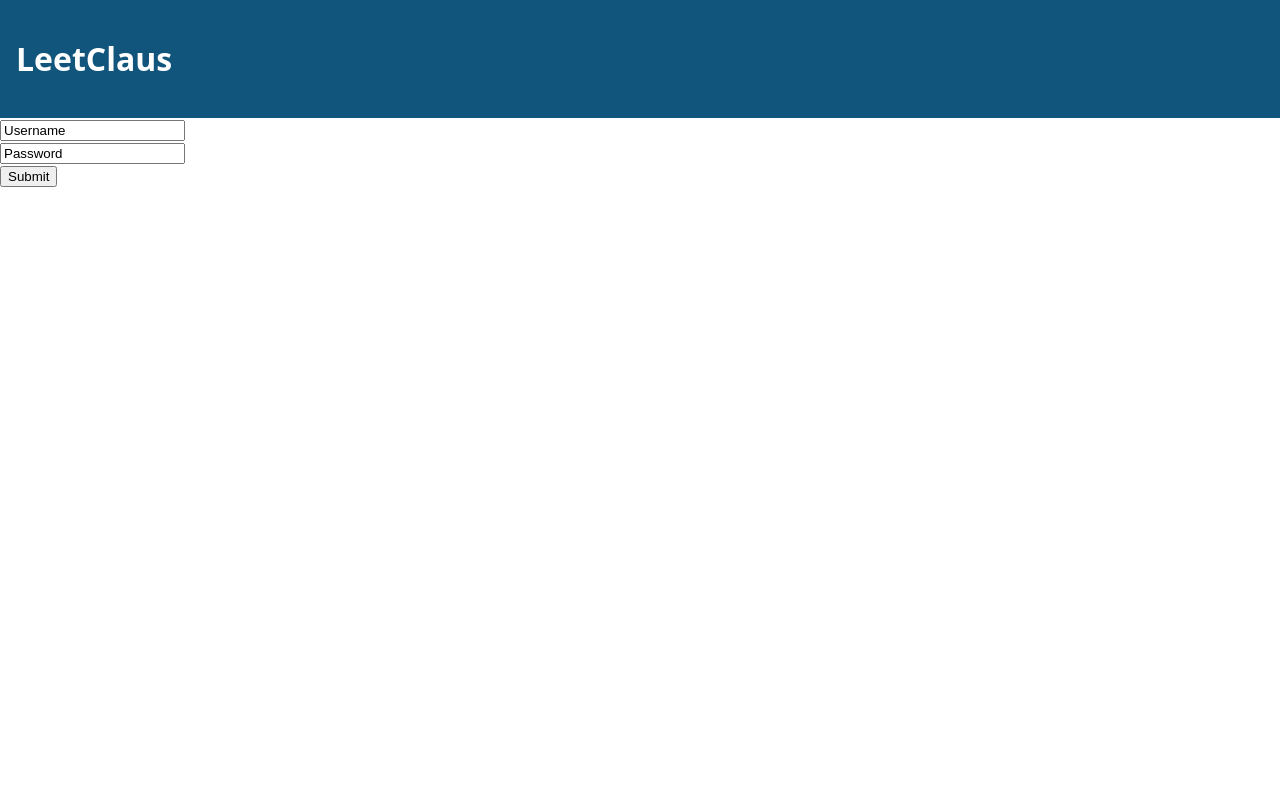
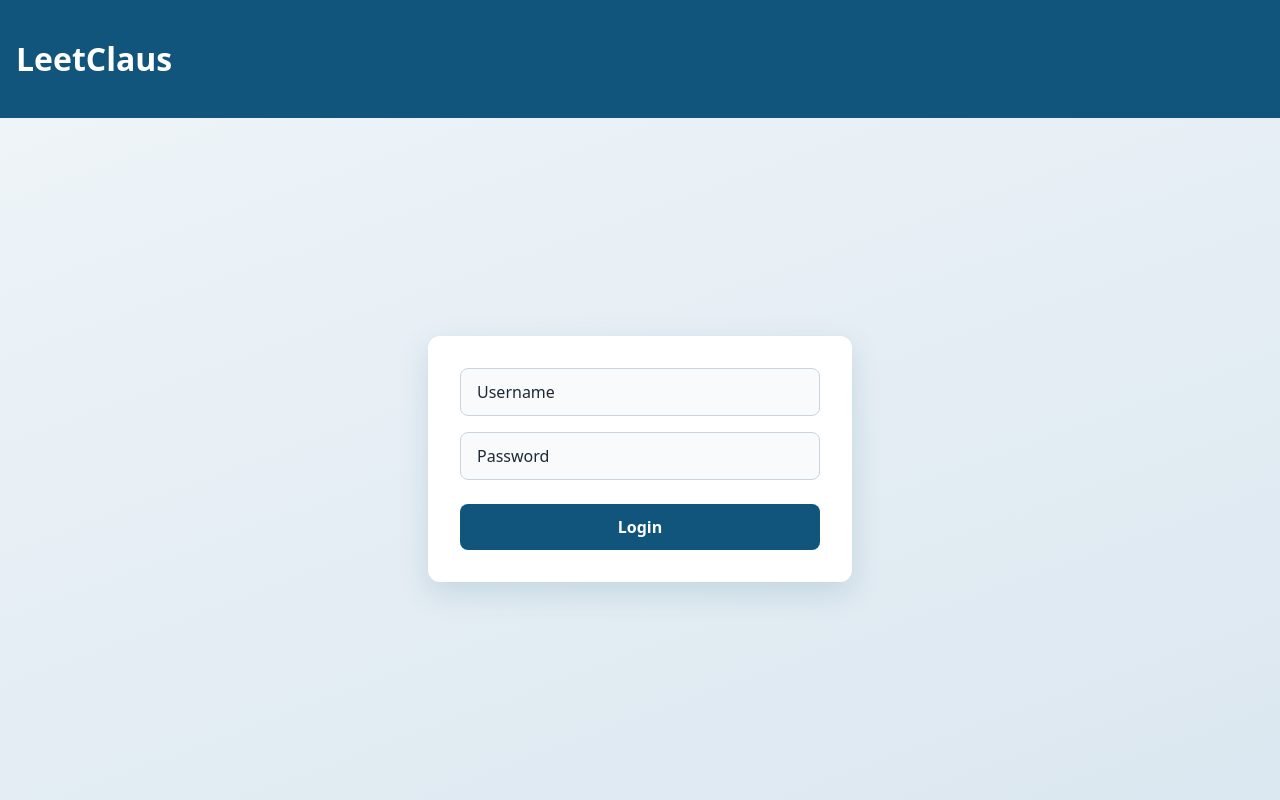
Before and after one commit to AGannon22/LeetClaus, a Flask app: page /login in a window 1280 px wide. Run offline with Flask 3, Linux system fonts and the light colour scheme.

Commit message:
frontend login stuff done

```diff
--- /dev/null
+++ b/account_stuff.py
@@ -0,0 +1,5 @@
+from db import auth_db
+def handleLogin(request):
+    pass
+def validateAccount(request):
+    pass
--- a/app.py
+++ b/app.py
@@ -1,4 +1,5 @@
-from flask import Flask, render_template
+from flask import Flask, render_template, request
+from account_stuff import handleLogin, validateAccount
 
 app = Flask(__name__)
 
@@ -8,10 +9,16 @@ def index():
     return render_template("index.html")
 @app.route("/login",methods=['GET','POST'])
 def login():
-    return render_template('login.html',title="Login")
+    if request.method == "GET":
+        return render_template('login.html',title="Login")
+    elif request.method == "POST":
+        handleLogin(request)
 @app.route("/register")
 def register():
-    pass
+    if request.method == "GET":
+        return render_template('register.html', title="Register")
+    elif request.method == "POST":
+        validateAccount(request)
 
 if __name__ == "__main__":
     app.run(debug=True)
--- a/static/style.css
+++ b/static/style.css
@@ -19,3 +19,65 @@ header {
     align-items: center;
 }
 /*login and registering */
+.accountformcontainer {
+    flex: 1;
+    display: flex;
+    justify-content: center;
+    align-items: center;
+    padding: 2rem 1rem;
+    background: linear-gradient(160deg, #eef4f8 0%, #dbe7f0 100%);
+}
+.accountformcontainer form {
+    width: 100%;
+    max-width: 360px;
+    padding: 2rem;
+    background: white;
+    border-radius: 12px;
+    box-shadow: 0 10px 30px rgba(17, 85, 124, 0.15);
+    display: flex;
+    flex-direction: column;
+    gap: 1rem;
+}
+.loginField input {
+    width: 100%;
+    box-sizing: border-box;
+    padding: 0.75rem 1rem;
+    font: inherit;
+    color: #1f2933;
+    border: 1px solid #c9d6df;
+    border-radius: 8px;
+    background: #f8fafc;
+    transition: border-color 0.2s, box-shadow 0.2s, background 0.2s;
+}
+.loginField input::placeholder {
+    color: #8a9ba8;
+}
+.loginField input:focus {
+    outline: none;
+    border-color: #11557C;
+    background: white;
+    box-shadow: 0 0 0 3px rgba(17, 85, 124, 0.2);
+}
+.loginField button {
+    width: 100%;
+    padding: 0.75rem;
+    margin-top: 0.5rem;
+    font: inherit;
+    font-weight: 600;
+    color: white;
+    background: #11557C;
+    border: none;
+    border-radius: 8px;
+    cursor: pointer;
+    transition: background 0.2s, transform 0.1s;
+}
+.loginField button:hover {
+    background: #0d4463;
+}
+.loginField button:active {
+    transform: scale(0.98);
+}
+.loginField button:focus-visible {
+    outline: 3px solid rgba(17, 85, 124, 0.4);
+    outline-offset: 2px;
+}
--- a/templates/login.html
+++ b/templates/login.html
@@ -9,8 +9,8 @@
 <header>
     <h1>LeetClaus</h1>
 </header>
-<div class = 'accountformcontainer'>
-    <form>
+<div class='accountformcontainer'>
+    <form id="login-form" method="POST" action="/login">
     <div class="loginField">
         <input type="text" id="userinput" value="Username" readonly>
     </div>
@@ -18,7 +18,7 @@
         <input type="text" value="Password" readonly>
     </div>
     <div class="loginField">
-        <input type="submit">
+        <button type="submit">Login</button>
     </div>
 </form>
 </div>
```
Also changed, not shown: templates/register.html (added, +32 -0 lines).
